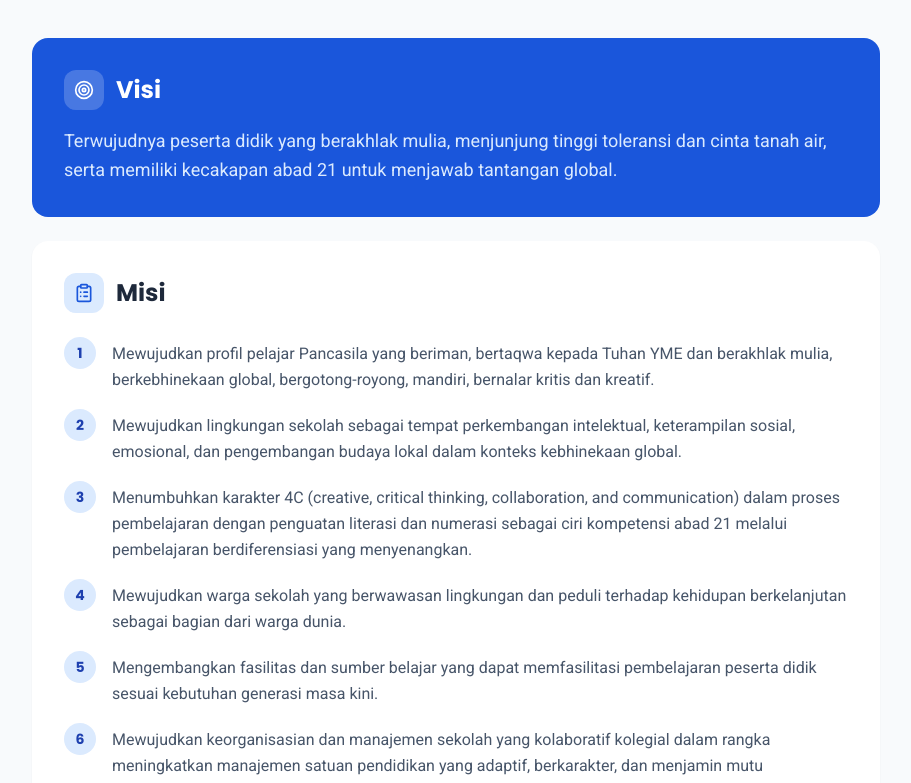
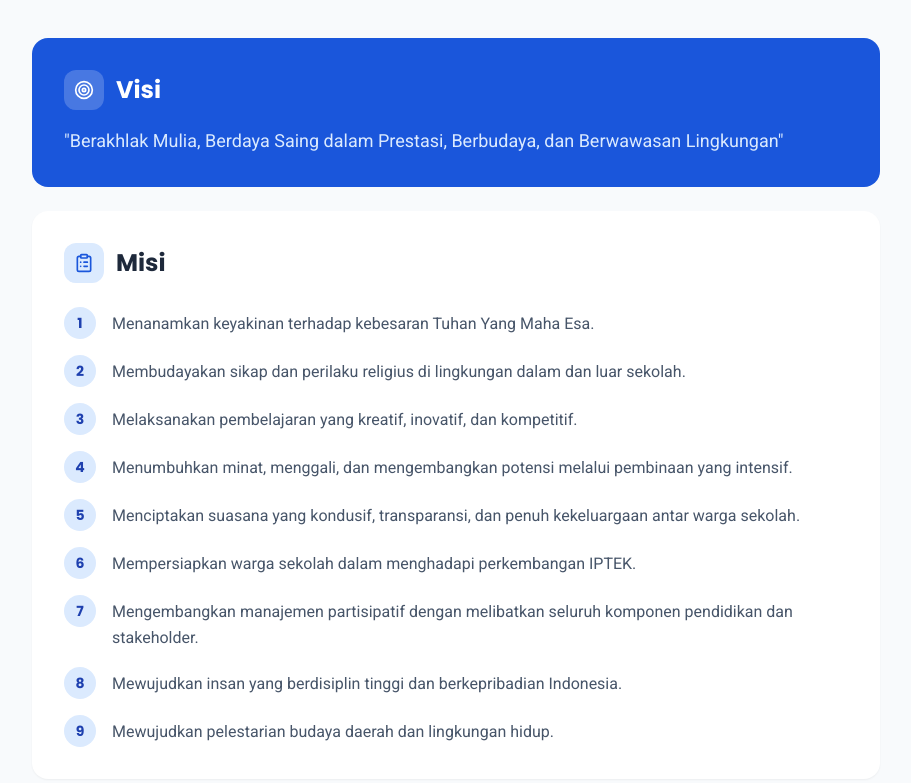
Before and after one commit to Priyan000112/smpn1karanganyar, a Next.js app: page /profil/visi-misi in a window 1280 px wide. Shown: the part 220-1003 px from the top of the page, without its empty margins (184-1095 px from the left). Built offline with nearby package versions, Linux system fonts and the light colour scheme.

Commit message:
content: update visi misi sesuai data resmi sekolah

```diff
--- a/app/profil/visi-misi/page.tsx
+++ b/app/profil/visi-misi/page.tsx
@@ -4,16 +4,15 @@ import { Target, ClipboardList, Award } from 'lucide-react'
 export const metadata: Metadata = { title: 'Visi & Misi' }
 
 const misiList = [
-  'Mewujudkan profil pelajar Pancasila yang beriman, bertaqwa kepada Tuhan YME dan berakhlak mulia, berkebhinekaan global, bergotong-royong, mandiri, bernalar kritis dan kreatif.',
-  'Mewujudkan lingkungan sekolah sebagai tempat perkembangan intelektual, keterampilan sosial, emosional, dan pengembangan budaya lokal dalam konteks kebhinekaan global.',
-  'Menumbuhkan karakter 4C (creative, critical thinking, collaboration, and communication) dalam proses pembelajaran dengan penguatan literasi dan numerasi sebagai ciri kompetensi abad 21 melalui pembelajaran berdiferensiasi yang menyenangkan.',
-  'Mewujudkan warga sekolah yang berwawasan lingkungan dan peduli terhadap kehidupan berkelanjutan sebagai bagian dari warga dunia.',
-  'Mengembangkan fasilitas dan sumber belajar yang dapat memfasilitasi pembelajaran peserta didik sesuai kebutuhan generasi masa kini.',
-  'Mewujudkan keorganisasian dan manajemen sekolah yang kolaboratif kolegial dalam rangka meningkatkan manajemen satuan pendidikan yang adaptif, berkarakter, dan menjamin mutu pendidikan.',
-  'Menjamin hak belajar setiap peserta didik tanpa terkecuali termasuk peserta didik yang berkebutuhan khusus (inklusi) dalam proses pembelajaran yang menjunjung tinggi nilai gotong-royong.',
-  'Menciptakan partisipasi aktif orang tua dan masyarakat dalam keberagaman yang mewadahi kreativitas peserta didik.',
-  'Mewujudkan asesmen yang memberi ruang bagi berkembangnya karakter pembelajar sepanjang hayat.',
-  'Mewujudkan lingkungan sekolah yang sehat, asri, nyaman dan aman.',
+  'Menanamkan keyakinan terhadap kebesaran Tuhan Yang Maha Esa.',
+  'Membudayakan sikap dan perilaku religius di lingkungan dalam dan luar sekolah.',
+  'Melaksanakan pembelajaran yang kreatif, inovatif, dan kompetitif.',
+  'Menumbuhkan minat, menggali, dan mengembangkan potensi melalui pembinaan yang intensif.',
+  'Menciptakan suasana yang kondusif, transparansi, dan penuh kekeluargaan antar warga sekolah.',
+  'Mempersiapkan warga sekolah dalam menghadapi perkembangan IPTEK.',
+  'Mengembangkan manajemen partisipatif dengan melibatkan seluruh komponen pendidikan dan stakeholder.',
+  'Mewujudkan insan yang berdisiplin tinggi dan berkepribadian Indonesia.',
+  'Mewujudkan pelestarian budaya daerah dan lingkungan hidup.',
 ]
 
 export default function VisiMisiPage() {
@@ -31,7 +30,7 @@ export default function VisiMisiPage() {
           <h2 className="text-2xl font-bold font-poppins">Visi</h2>
         </div>
         <p className="text-lg leading-relaxed text-primary-100 font-roboto">
-          Terwujudnya peserta didik yang berakhlak mulia, menjunjung tinggi toleransi dan cinta tanah air, serta memiliki kecakapan abad 21 untuk menjawab tantangan global.
+          "Berakhlak Mulia, Berdaya Saing dalam Prestasi, Berbudaya, dan Berwawasan Lingkungan"
         </p>
       </div>
 
--- a/components/WelcomeSection.tsx
+++ b/components/WelcomeSection.tsx
@@ -68,7 +68,7 @@ export default function WelcomeSection() {
                 <h3 className="font-bold text-lg font-poppins">Visi</h3>
               </div>
               <p className="text-primary-100 text-sm leading-relaxed font-roboto">
-                Terwujudnya peserta didik yang berakhlak mulia, menjunjung tinggi toleransi dan cinta tanah air, serta memiliki kecakapan abad 21 untuk menjawab tantangan global.
+                "Berakhlak Mulia, Berdaya Saing dalam Prestasi, Berbudaya, dan Berwawasan Lingkungan"
               </p>
             </div>
 
@@ -82,10 +82,10 @@ export default function WelcomeSection() {
               </div>
               <ul className="space-y-2.5">
                 {[
-                  'Mewujudkan profil pelajar Pancasila yang beriman, bertaqwa, dan berakhlak mulia',
-                  'Menumbuhkan karakter 4C: Creative, Critical, Collaborative, Communicative',
-                  'Mengembangkan fasilitas dan sumber belajar yang modern dan inovatif',
-                  'Menjamin hak belajar setiap peserta didik termasuk peserta didik inklusi',
+                  'Menanamkan keyakinan terhadap kebesaran Tuhan Yang Maha Esa',
+                  'Melaksanakan pembelajaran yang kreatif, inovatif, dan kompetitif',
+                  'Menumbuhkan minat dan mengembangkan potensi melalui pembinaan intensif',
+                  'Mewujudkan pelestarian budaya daerah dan lingkungan hidup',
                 ].map((misi, i) => (
                   <li key={i} className="flex gap-2.5 text-sm text-slate-600 dark:text-slate-400 font-roboto">
                     <span className="w-5 h-5 rounded-full bg-primary-100 dark:bg-primary-900/40 text-primary-600 dark:text-primary-400 flex items-center justify-center text-xs font-bold flex-shrink-0 mt-0.5">
--- a/lib/data.ts
+++ b/lib/data.ts
@@ -2,7 +2,7 @@
 export const schoolInfo = {
   name: 'SMP Negeri 1 Karanganyar',
   shortName: 'SMPN 1 Karanganyar',
-  tagline: 'Unggul dalam Prestasi, Mulia dalam Budi Pekerti',
+  tagline: 'Berakhlak Mulia, Berdaya Saing dalam Prestasi, Berbudaya, dan Berwawasan Lingkungan',
   address: 'Jl. Ngaliyan No.1, Karanganyar, Kab. Karanganyar, Jawa Tengah 57714',
   phone: '(0271) 495059',
   email: 'smpn1karanganyar@gmail.com',
```
